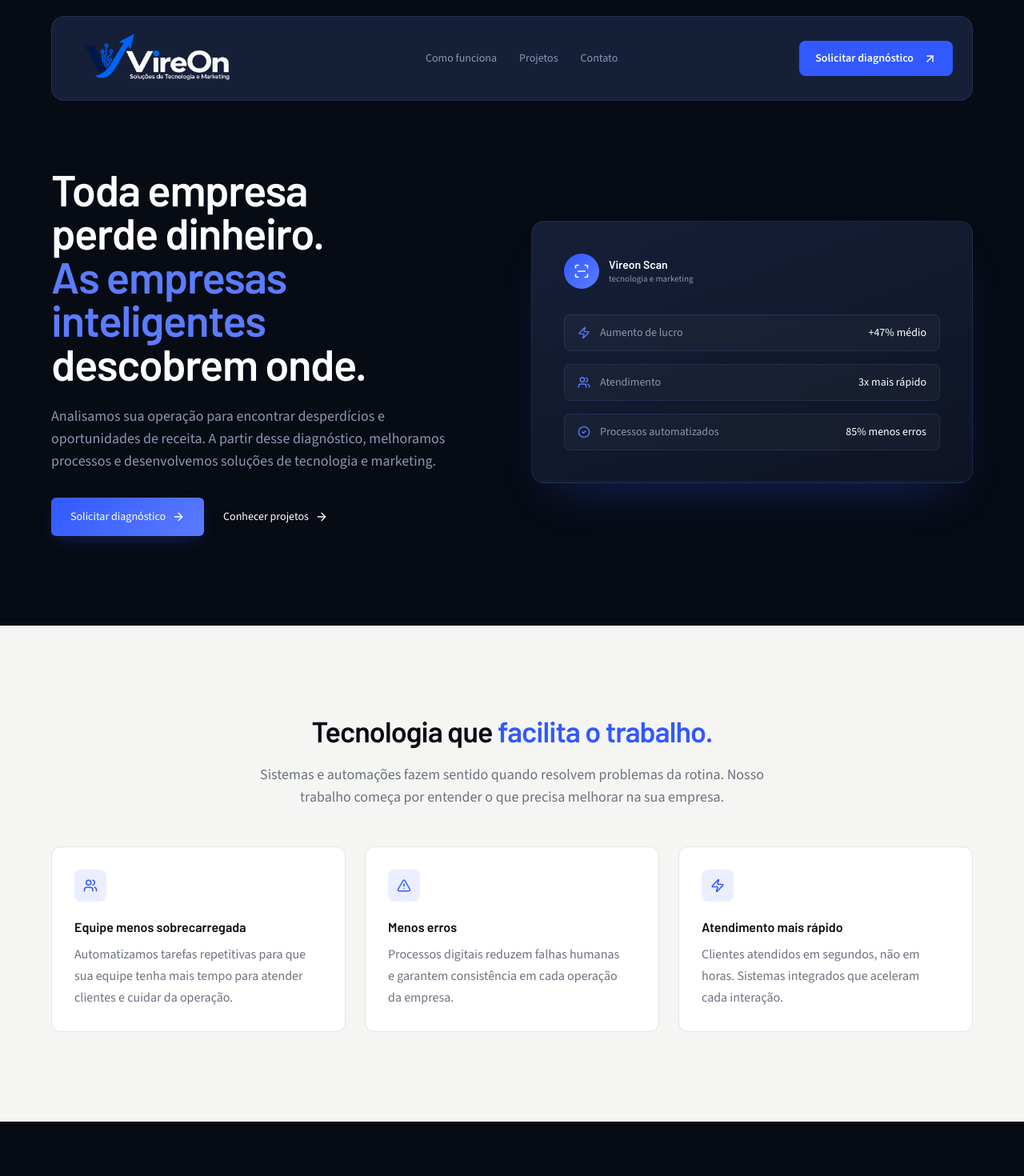
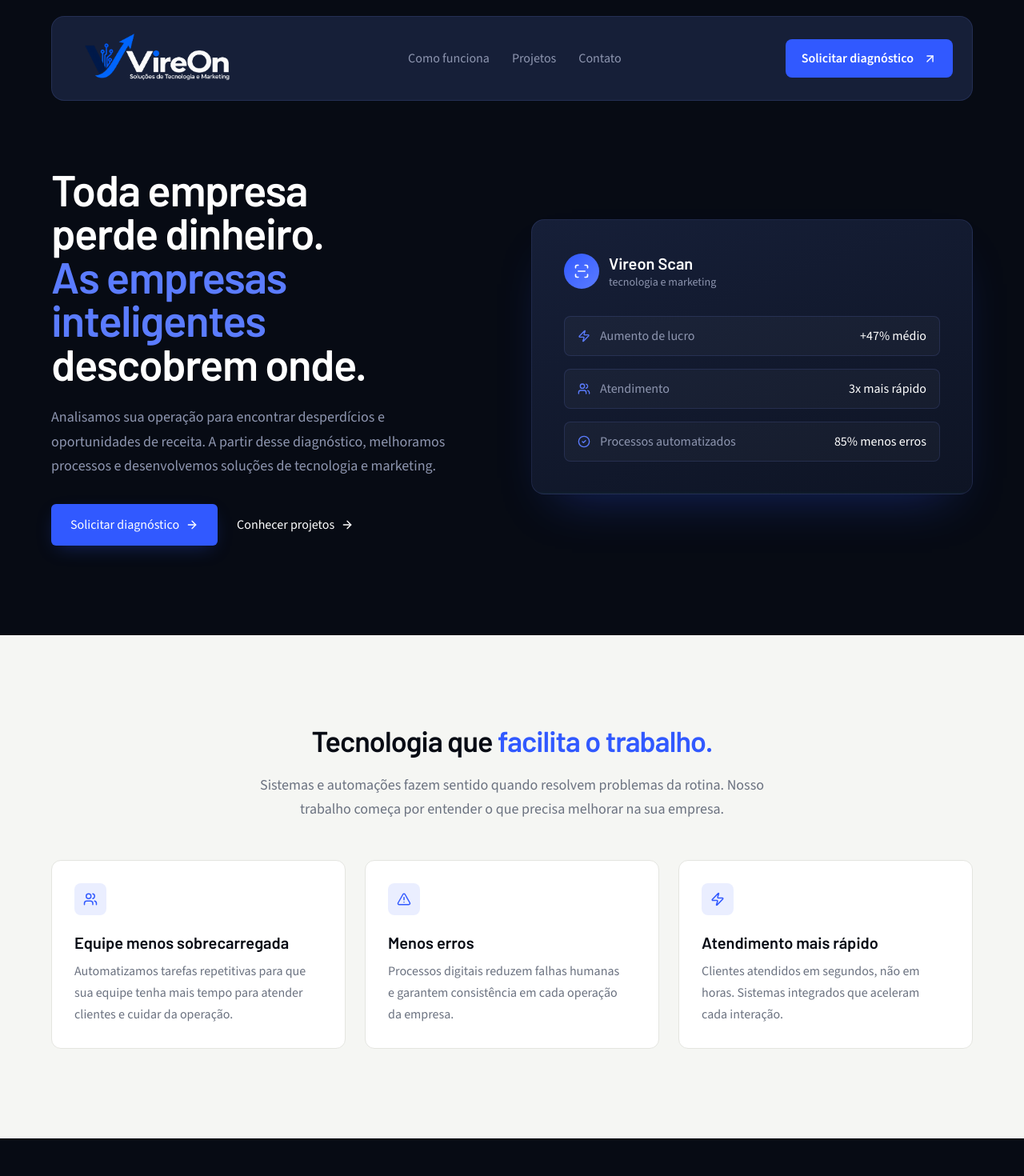
Before and after one commit to R4finh4sz/LandingPage-VireOn, a React (Vite) app: page / in a window 1280 px wide. Shown: the top 1470 px of the page at 80% size. Built offline with nearby package versions, Linux system fonts and the light colour scheme.

Commit message:
Feat: Add Costa landing page, project pagination and typography improvements

```diff
--- a/src/components/Footer.jsx
+++ b/src/components/Footer.jsx
@@ -9,7 +9,7 @@ export default function Footer() {
         <a href="#inicio" aria-label="Vireon, início" className="shrink-0 rounded-l px-3 py-2">
           <img src={logo} alt="Vireon, soluções de tecnologia e marketing" width="2172" height="724" className="h-auto w-48" />
         </a>
-        <p className="font-body text-xs text-center sm:text-right" style={{ color: C.textDimDark }}>
+        <p className="font-body text-sm text-center sm:text-right" style={{ color: C.textDimDark }}>
           © {new Date().getFullYear()} Vireon soluções de tecnologia e marketing | MRXE 360
         </p>
       </div>
--- a/src/components/HeroSection.jsx
+++ b/src/components/HeroSection.jsx
@@ -26,7 +26,7 @@ export default function HeroSection() {
               Solicitar diagnóstico
               <ArrowRight size={16} className="transition-transform group-hover:translate-x-1" />
             </PrimaryButton>
-            <a href="#projetos" className="inline-flex items-center gap-2 px-2 py-3.5 font-body text-sm font-medium text-white underline-offset-4 hover:underline">Conhecer projetos <ArrowRight size={16} aria-hidden="true" /></a>
+            <a href="#projetos" className="inline-flex items-center gap-2 px-2 py-3.5 font-body text-base font-medium text-white underline-offset-4 hover:underline">Conhecer projetos <ArrowRight size={16} aria-hidden="true" /></a>
           </div>
         </div>
 
@@ -38,8 +38,8 @@ export default function HeroSection() {
                 <ScanLine size={20} />
               </div>
               <div>
-                <div className="font-display text-sm font-semibold">Vireon Scan</div>
-                <div className="font-mono text-[11px]" style={{ color: C.textDimDark }}>tecnologia e marketing</div>
+                <div className="font-display text-xl font-semibold">Vireon Scan</div>
+                <div className="font-mono text-sm" style={{ color: C.textDimDark }}>tecnologia e marketing</div>
               </div>
             </div>
 
@@ -52,9 +52,9 @@ export default function HeroSection() {
                 <div key={label} className="flex flex-wrap items-center justify-between gap-3 rounded-lg px-4 py-3 transition-colors duration-300 hover:bg-white/[0.04]" style={{ background: 'rgba(255,255,255,0.03)', border: `1px solid ${C.lineDark}` }}>
                   <div className="flex items-center gap-3">
                     <Icon size={16} style={{ color: C.blueBright }} />
-                    <span className="font-body text-sm" style={{ color: C.textDimDark }}>{label}</span>
+                    <span className="font-body text-base" style={{ color: C.textDimDark }}>{label}</span>
                   </div>
-                  <span className="font-mono text-sm font-medium">{value}</span>
+                  <span className="font-mono text-base font-medium">{value}</span>
                 </div>
               ))}
             </div>
--- a/src/components/Nav.jsx
+++ b/src/components/Nav.jsx
@@ -19,21 +19,21 @@ export default function Nav() {
             <img src={logo} alt="Vireon, soluções de tecnologia e marketing" width="2172" height="724" className="h-auto w-40 sm:w-48" />
           </a>
 
-          <nav aria-label="Navegação principal" className="hidden items-center gap-7 font-body text-sm font-medium md:flex" style={{ color: C.textDimDark }}>
+          <nav aria-label="Navegação principal" className="hidden items-center gap-7 font-body text-base font-medium lg:flex" style={{ color: C.textDimDark }}>
             {links.map(({ href, label }) => (
               <a key={href} href={href} className="py-3 transition-colors hover:text-white">{label}</a>
             ))}
           </nav>
 
-          <a href="#contato" className="hidden items-center gap-3 rounded-lg px-5 py-3 font-body text-sm font-semibold bg-[#3159ff] text-white transition-colors hover:bg-[#2446d4] md:inline-flex">
+          <a href="#contato" className="hidden items-center gap-3 rounded-lg px-5 py-3 font-body text-base font-semibold bg-[#3159ff] text-white transition-colors hover:bg-[#2446d4] lg:inline-flex">
             Solicitar diagnóstico <ArrowUpRight size={17} aria-hidden="true" />
           </a>
-          <button type="button" className="flex h-11 w-11 items-center justify-center rounded-lg text-white hover:bg-white/10 md:hidden" onClick={() => setOpen(!open)} aria-expanded={open} aria-controls="menu-mobile" aria-label={open ? 'Fechar menu' : 'Abrir menu'}>
+          <button type="button" className="flex h-11 w-11 items-center justify-center rounded-lg text-white hover:bg-white/10 lg:hidden" onClick={() => setOpen(!open)} aria-expanded={open} aria-controls="menu-mobile" aria-label={open ? 'Fechar menu' : 'Abrir menu'}>
             {open ? <X size={22} /> : <Menu size={22} />}
           </button>
         </div>
 
-        <nav id="menu-mobile" aria-label="Navegação no celular" hidden={!open} className="border-t px-5 pb-5 md:hidden" style={{ borderColor: C.lineDark }}>
+        <nav id="menu-mobile" aria-label="Navegação no celular" hidden={!open} className="border-t px-5 pb-5 lg:hidden" style={{ borderColor: C.lineDark }}>
           {links.map(({ href, label }) => (
             <a key={href} href={href} onClick={() => setOpen(false)} className="block py-3 font-body text-base text-white hover:underline">{label}</a>
           ))}
--- a/src/components/PainSection.jsx
+++ b/src/components/PainSection.jsx
@@ -23,9 +23,9 @@ export default function PainSection() {
           {rows.map(({ pain, win }, i) => (
             <Reveal key={pain} delay={i * 100}>
               <div className="grid items-center gap-3 rounded-xl px-6 py-5 transition-all duration-300 hover:-translate-y-0.5 sm:grid-cols-[1fr_auto_1fr] sm:gap-6" style={{ background: C.paper2, border: `1px solid ${C.lineLight}` }}>
-                <span className="font-body text-sm sm:text-base" style={{ color: C.textDimLight }}>{pain}</span>
+                <span className="font-body text-base sm:text-base" style={{ color: C.textDimLight }}>{pain}</span>
                 <ArrowRight size={16} className="mx-auto hidden sm:block" style={{ color: C.blue }} />
-                <span className="font-display text-left text-sm font-semibold sm:text-left sm:text-base" style={{ color: C.ink }}>{win}</span>
+                <span className="font-display text-left text-base font-semibold sm:text-left sm:text-base" style={{ color: C.ink }}>{win}</span>
               </div>
             </Reveal>
           ))}
--- a/src/components/PortfolioSection.jsx
+++ b/src/components/PortfolioSection.jsx
@@ -1,9 +1,11 @@
 import React, { useState } from 'react'
-import { Bot, CheckCircle2, CloudSun, HeartPulse, Home, MonitorSmartphone, Recycle, ShoppingCart, Smartphone, Stethoscope, Wrench } from 'lucide-react'
+import { ArrowLeft, ArrowRight, ArrowUpRight, Bot, CheckCircle2, CloudSun, HeartPulse, Home, MonitorSmartphone, Recycle, ShoppingCart, Smartphone, Stethoscope, Wrench } from 'lucide-react'
 import { C } from '../lib/branding'
 import { Reveal } from './ui'
+import costaLandingPage from '../images/costa-landing-page.png'
 
 const PROJECTS = [
+  { name: 'Escritório Costa', category: 'Landing page', Icon: MonitorSmartphone, image: costaLandingPage, imageAlt: 'Captura da página inicial da landing page do Escritório Costa', href: 'https://www.escritoriocosta.com.br/', tagline: 'Landing page desenvolvida pela Vireon.', copy: 'Desenvolvemos a landing page da Costa Assessoria Contábil para apresentar o escritório e seus serviços, com acesso ao contato pelo WhatsApp.', impact: [] },
   { name: 'SIATEA', category: 'Sistema Web', Icon: Stethoscope, tagline: 'Transformando o acompanhamento de pacientes em um processo simples e integrado.', copy: 'Em vez de depender de diversos canais de comunicação e processos manuais, desenvolvemos uma plataforma que conecta médicos, pacientes e responsáveis em um único ambiente digital. O resultado é uma rotina mais organizada, informações centralizadas e uma experiência muito mais prática para todos os envolvidos.', impact: ['Centralização de informações', 'Menos retrabalho', 'Comunicação em tempo real', 'Melhor experiência para pacientes e profissionais'] },
   { name: 'AUTOPARTS', category: 'E-commerce', Icon: Wrench, tagline: 'Digitalizando o processo de compra de peças automotivas.', copy: 'Projetamos uma experiência completa de comércio eletrônico focada em facilitar a busca por peças compatíveis, reduzindo dúvidas durante a compra e tornando todo o processo mais rápido. Mais agilidade para quem compra, mais eficiência para quem vende.', impact: ['Busca inteligente', 'Melhor experiência de compra', 'Processo de venda simplificado', 'Redução de erros na escolha das peças'] },
   { name: 'Recicla Online', category: 'App Mobile', Icon: Recycle, tagline: 'Criando um ecossistema digital para incentivar a economia circular.', copy: 'Aplicativo com gamificação e carteira digital para incentivar a participação dos usuários na reciclagem.', impact: ['Gamificação', 'Fidelização', 'Economia circular', 'Plataforma escalável'] },
@@ -14,35 +16,49 @@ const PROJECTS = [
 
 const FILTERS = [
   { key: 'Todos', label: 'Todos' },
+  { key: 'Landing page', label: 'Landing page', Icon: MonitorSmartphone },
   { key: 'App Mobile', label: 'App Mobile', Icon: Smartphone },
   { key: 'Sistema Web', label: 'Sistema Web', Icon: MonitorSmartphone },
   { key: 'Automação', label: 'Automação', Icon: Bot },
   { key: 'E-commerce', label: 'E-commerce', Icon: ShoppingCart },
 ]
 
+const PAGE_SIZE = 6
+
 function ProjectCard({ project }) {
-  const { name, category, Icon, tagline, copy, impact } = project
+  const { name, category, Icon, image, imageAlt, href, tagline, copy, impact } = project
 
   return (
     <div className="flex h-full flex-col overflow-hidden rounded-xl transition-all duration-300 hover:-translate-y-1" style={{ background: C.paper2, border: `1px solid ${C.lineLight}` }}>
-      <div className="relative flex h-36 items-center justify-center overflow-hidden" style={{ background: `linear-gradient(135deg, ${C.ink}, ${C.ink3})` }}>
-        <div className="pointer-events-none absolute -bottom-10 -right-10 h-32 w-32 rounded-full blur-2xl opacity-30" style={{ background: C.blueBright }} />
-        <Icon size={34} style={{ color: C.blueBright }} className="relative" />
-        <span className="absolute right-3 top-3 rounded bg-white/10 px-2 py-1 font-body text-xs font-medium text-white">{category}</span>
+      <div className={`relative flex items-center justify-center overflow-hidden ${image ? '' : 'h-36'}`} style={{ background: `linear-gradient(135deg, ${C.ink}, ${C.ink3})` }}>
+        {image ? (
+          <img src={image} alt={imageAlt} width="1280" height="1173" loading="lazy" className="h-auto w-full" />
+        ) : (
+          <>
+            <div className="pointer-events-none absolute -bottom-10 -right-10 h-32 w-32 rounded-full blur-2xl opacity-30" style={{ background: C.blueBright }} />
+            <Icon size={34} style={{ color: C.blueBright }} className="relative" />
+          </>
+        )}
+        <span className="absolute right-3 top-3 rounded bg-[#0e1424] px-2 py-1 font-body text-sm font-medium text-white">{category}</span>
       </div>
       <div className="flex flex-1 flex-col p-6">
-        <h3 className="font-display mb-1 text-base font-semibold" style={{ color: C.ink }}>{name}</h3>
-        <p className="font-body mb-3 text-sm font-medium" style={{ color: C.blue }}>{tagline}</p>
-        <p className="font-body mb-4 text-sm leading-relaxed" style={{ color: C.textDimLight }}>{copy}</p>
+        <h3 className="font-display mb-1 text-xl font-semibold" style={{ color: C.ink }}>{name}</h3>
+        <p className="font-body mb-3 text-base font-medium" style={{ color: C.blue }}>{tagline}</p>
+        <p className="font-body mb-4 text-base leading-relaxed" style={{ color: C.textDimLight }}>{copy}</p>
         {impact.length > 0 && (
           <div className="mt-auto space-y-1.5 pt-2">
             {impact.map((item) => (
               <div key={item} className="flex items-start gap-2">
                 <CheckCircle2 size={14} className="mt-0.5 shrink-0" style={{ color: C.money }} />
-                <span className="font-body text-xs" style={{ color: C.textDimLight }}>{item}</span>
+                <span className="font-body text-base leading-relaxed" style={{ color: C.textDimLight }}>{item}</span>
               </div>
             ))}
           </div>
+        )}
+        {href && (
+          <a href={href} target="_blank" rel="noopener noreferrer" aria-label={`Visitar site de ${name} (abre em nova aba)`} className="mt-auto inline-flex items-center gap-2 self-start pt-4 font-body text-base font-semibold underline-offset-4 hover:underline" style={{ color: C.blue }}>
+            Visitar site <ArrowUpRight size={16} aria-hidden="true" />
+          </a>
         )}
       </div>
     </div>
@@ -51,13 +67,16 @@ function ProjectCard({ project }) {
 
 export default function PortfolioSection() {
   const [active, setActive] = useState('Todos')
+  const [page, setPage] = useState(0)
   const filtered = active === 'Todos' ? PROJECTS : PROJECTS.filter((p) => p.category === active)
+  const pageCount = Math.ceil(PROJECTS.length / PAGE_SIZE)
+  const visible = active === 'Todos' ? filtered.slice(page * PAGE_SIZE, (page + 1) * PAGE_SIZE) : filtered
 
   return (
     <section id="projetos" className="px-6 pb-20 pt-10 md:px-12 md:pb-28 md:pt-14" style={{ background: C.paper }}>
       <div className="mx-auto max-w-6xl">
         <Reveal className="mb-8 text-center">
-          <h2 className="font-display text-3xl font-semibold tracking-tight" style={{ color: C.ink }}>Projetos que desenvolvemos</h2>
+          <h2 className="font-display text-3xl font-semibold tracking-tight sm:text-4xl" style={{ color: C.ink }}>Projetos que desenvolvemos</h2>
           <p className="font-body mx-auto mt-4 max-w-xl text-base sm:text-lg" style={{ color: C.textDimLight }}>Conheça algumas soluções para saúde, comércio, reciclagem e automação.</p>
         </Reveal>
 
@@ -65,7 +84,7 @@ export default function PortfolioSection() {
           {FILTERS.map(({ key, label, Icon }) => {
             const isActive = active === key
             return (
-              <button aria-pressed={isActive} key={key} onClick={() => setActive(key)} className="font-body inline-flex items-center gap-1.5 rounded-full border px-4 py-2 text-sm transition-all duration-300" style={{ background: isActive ? C.blue : 'transparent', color: isActive ? '#fff' : C.textDimLight, borderColor: isActive ? C.blue : C.lineLight, boxShadow: isActive ? `0 8px 20px -10px ${C.blueGlow}` : 'none' }}>
+              <button aria-pressed={isActive} key={key} onClick={() => { setActive(key); setPage(0) }} className="font-body inline-flex items-center gap-1.5 rounded-full border px-4 py-2 text-base transition-all duration-300" style={{ background: isActive ? C.blue : 'transparent', color: isActive ? '#fff' : C.textDimLight, borderColor: isActive ? C.blue : C.lineLight, boxShadow: isActive ? `0 8px 20px -10px ${C.blueGlow}` : 'none' }}>
                 {Icon && <Icon size={14} />}
                 {label}
               </button>
@@ -73,13 +92,24 @@ export default function PortfolioSection() {
           })}
         </Reveal>
 
-        <div className="grid gap-6 sm:grid-cols-2 lg:grid-cols-3">
-          {filtered.map((project, i) => (
+        <div id="lista-projetos" className="grid gap-6 sm:grid-cols-2 lg:grid-cols-3">
+          {visible.map((project, i) => (
             <Reveal key={project.name} delay={(i % 3) * 90}>
               <ProjectCard project={project} />
             </Reveal>
           ))}
         </div>
+        {active === 'Todos' && pageCount > 1 && (
+          <nav aria-label="Paginação dos projetos" className="mt-8 flex items-center justify-center gap-4" style={{ color: C.ink }}>
+            <button type="button" aria-label="Página anterior" aria-controls="lista-projetos" disabled={page === 0} onClick={() => setPage(page - 1)} className="flex h-11 w-11 items-center justify-center rounded-lg border border-current transition-colors hover:bg-white disabled:cursor-not-allowed disabled:opacity-30">
+              <ArrowLeft size={20} aria-hidden="true" />
+            </button>
+            <span role="status" className="font-body text-base">Página {page + 1} de {pageCount}</span>
+            <button type="button" aria-label="Próxima página" aria-controls="lista-projetos" disabled={page === pageCount - 1} onClick={() => setPage(page + 1)} className="flex h-11 w-11 items-center justify-center rounded-lg border border-current transition-colors hover:bg-white disabled:cursor-not-allowed disabled:opacity-30">
+              <ArrowRight size={20} aria-hidden="true" />
+            </button>
+          </nav>
+        )}
       </div>
     </section>
   )
--- a/src/components/ProcessSection.jsx
+++ b/src/components/ProcessSection.jsx
@@ -30,11 +30,11 @@ export default function ProcessSection() {
             <Reveal key={code} delay={i * 80}>
               <div className="group relative h-full rounded-xl p-6 transition-all duration-300 hover:-translate-y-1" style={{ background: C.ink2, border: `1px solid ${C.lineDark}` }}>
                 <div className="mb-6 flex items-center justify-between">
-                  <span className="font-body text-sm font-medium" style={{ color: C.blueBright }}>Etapa {code}</span>
+                  <span className="font-body text-base font-medium" style={{ color: C.blueBright }}>Etapa {code}</span>
                   <Icon size={18} className="transition-colors duration-300" style={{ color: C.textDimDark }} />
                 </div>
-                <h3 className="font-display mb-2 text-base font-semibold text-white">{title}</h3>
-                <p className="font-body text-sm leading-relaxed" style={{ color: C.textDimDark }}>{copy}</p>
+                <h3 className="font-display mb-2 text-xl font-semibold text-white">{title}</h3>
+                <p className="font-body text-base leading-relaxed" style={{ color: C.textDimDark }}>{copy}</p>
               </div>
             </Reveal>
           ))}
--- a/src/components/ResultsSection.jsx
+++ b/src/components/ResultsSection.jsx
@@ -29,8 +29,8 @@ export default function ResultsSection() {
                 <div className="mb-5 flex h-10 w-10 items-center justify-center rounded-lg" style={{ background: C.blueSoft }}>
                   <Icon size={18} style={{ color: C.blue }} />
                 </div>
-                <h3 className="font-display mb-2 text-base font-semibold" style={{ color: C.ink }}>{title}</h3>
-                <p className="font-body text-sm leading-relaxed" style={{ color: C.textDimLight }}>{copy}</p>
+                <h3 className="font-display mb-2 text-xl font-semibold" style={{ color: C.ink }}>{title}</h3>
+                <p className="font-body text-base leading-relaxed" style={{ color: C.textDimLight }}>{copy}</p>
               </div>
             </Reveal>
           ))}
--- a/src/components/ui.jsx
+++ b/src/components/ui.jsx
@@ -50,9 +50,9 @@ export function Reveal({ children, delay = 0, className = '', as: Tag = 'div' })
 export function PrimaryButton({ children, className = '', ...props }) {
   return (
     <button
-      className={`font-body inline-flex items-center justify-center gap-2 rounded-md px-6 py-3.5 text-sm font-medium transition-all duration-300 hover:-translate-y-0.5 focus:outline-none focus-visible:ring-2 focus-visible:ring-offset-2 ${className}`}
+      className={`font-body inline-flex items-center justify-center gap-2 rounded-md px-6 py-3.5 text-base font-medium transition-all duration-300 hover:-translate-y-0.5 focus:outline-none focus-visible:ring-2 focus-visible:ring-offset-2 ${className}`}
       style={{
-        background: `linear-gradient(135deg, ${C.blue}, ${C.blueBright})`,
+        background: C.blue,
         color: '#fff',
         boxShadow: `0 8px 24px -8px ${C.blueGlow}`,
       }}
--- a/src/index.css
+++ b/src/index.css
@@ -130,7 +130,7 @@ h1, h2, h3 { text-wrap: balance; }
 h2 { line-height: 1.2; }
 h3 { line-height: 1.4; }
 p { text-wrap: pretty; }
-section p.text-sm { font-size: 1rem; line-height: 1.7; }
+p.text-base { line-height: 1.7; }
 section[id] { scroll-margin-top: 8rem; }
 @media (min-width: 768px) {
   section[id] { scroll-margin-top: 9rem; }
```
Also changed, not shown: src/components/ContactSection.jsx (+9 -9 lines), src/images/costa-landing-page.png (added), 1 other file (tests, documents, lock files or other folders).
